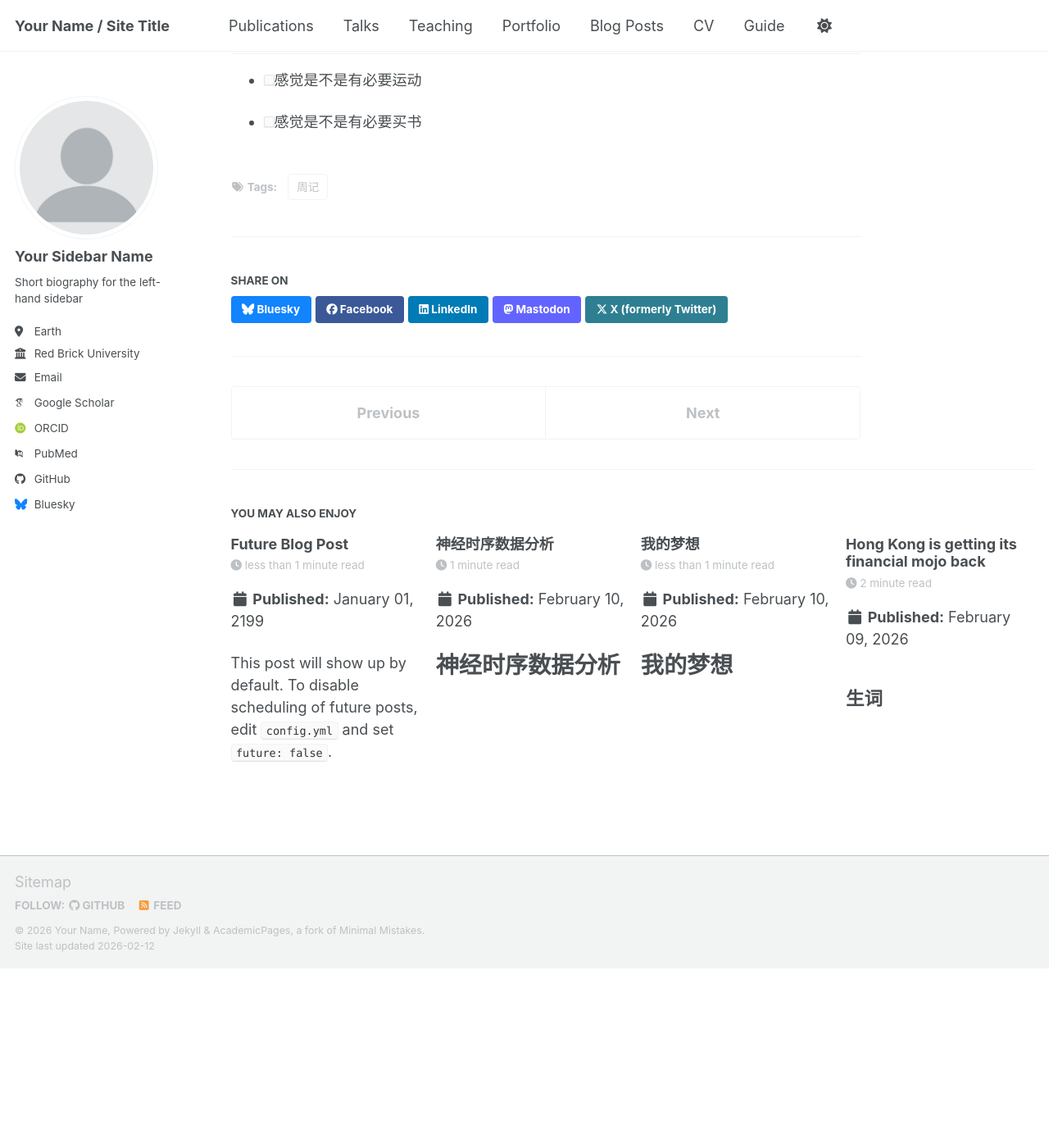
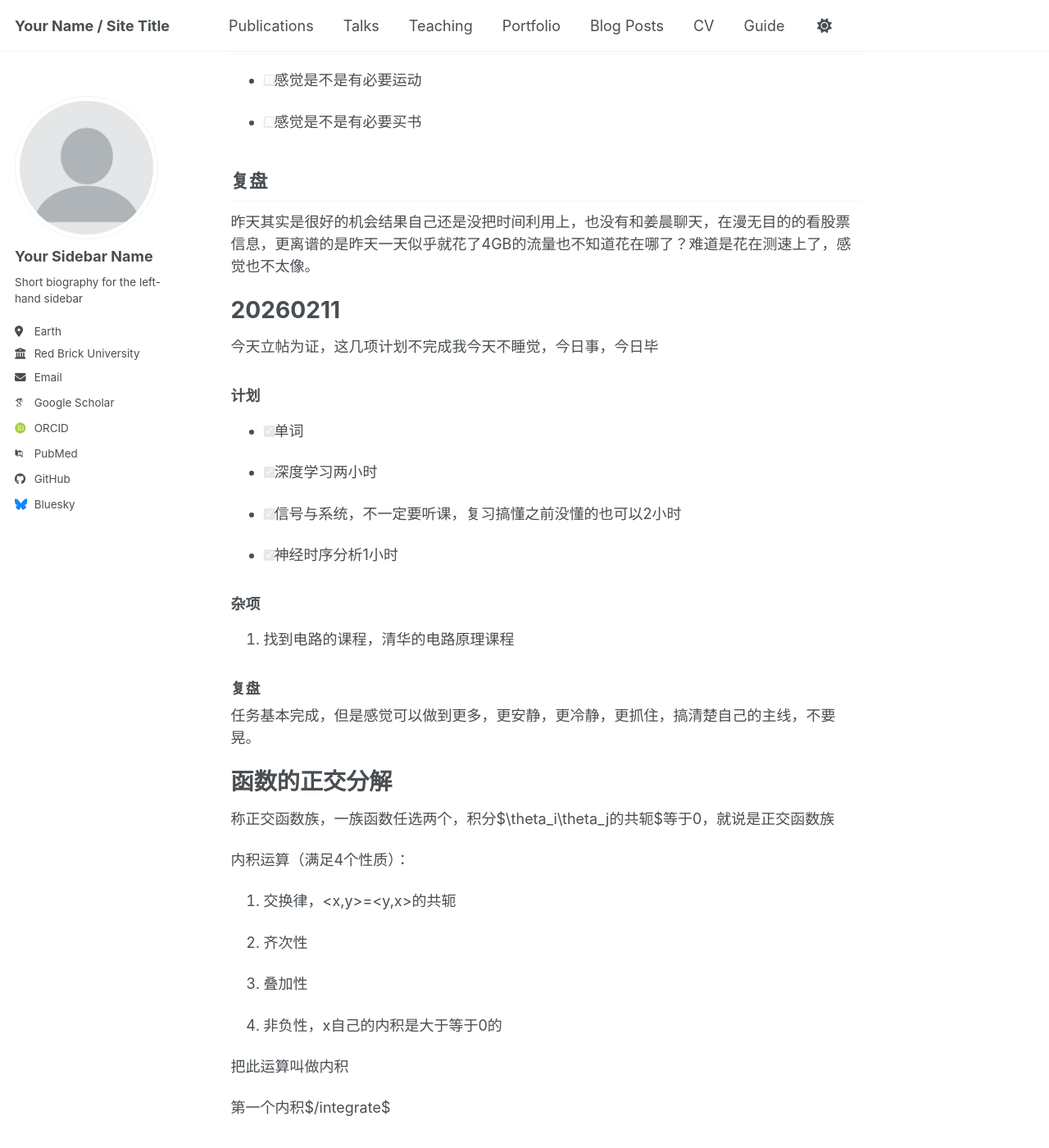
Before and after one commit to Khalil-Nan/Khalil-Nan.github.io, a Jekyll site: the page built from _posts/2026-02-09-20260209-20260215周记.md, in a window 1280 px wide and 1400 px high, scrolled down 1644 px. Shown: the whole window at 82% size. Built offline with Jekyll 4.4.1, drawn with Linux system fonts in a browser that asks for light colours; some web fonts are replaced; a script bundle is joined from its source files by our own code; library files that are not in the unit come from our copies; before the commit the page ends 2825 px from its top, so only the background shows below that; some of the changed text lies outside the part shown.

Commit message:
20260211的推进

```diff
--- a/_posts/2026-02-09-20260209-20260215周记.md
+++ b/_posts/2026-02-09-20260209-20260215周记.md
@@ -48,7 +48,7 @@ tags:
 
 ## 计划
 
-- [ ] 单词
+- [x] 单词
 
 - [ ] 2小时信号与系统
 
@@ -63,3 +63,89 @@ tags:
 - [ ] 感觉是不是有必要运动
 
 - [ ] 感觉是不是有必要买书
+
+## 复盘
+
+昨天其实是很好的机会结果自己还是没把时间利用上，也没有和姜晨聊天，在漫无目的的看股票信息，更离谱的是昨天一天似乎就花了4GB的流量也不知道花在哪了？难道是花在测速上了，感觉也不太像。
+
+# 20260211
+
+今天立帖为证，这几项计划不完成我今天不睡觉，今日事，今日毕
+
+### 计划
+
+- [x] 单词
+
+- [x]  深度学习两小时
+
+- [x] 信号与系统，不一定要听课，复习搞懂之前没懂的也可以2小时
+
+- [x] 神经时序分析1小时
+
+### 杂项
+
+1. 找到电路的课程，清华的电路原理课程
+
+### 复盘
+
+任务基本完成，但是感觉可以做到更多，更安静，更冷静，更抓住，搞清楚自己的主线，不要晃。
+
+# 函数的正交分解
+
+称正交函数族，一族函数任选两个，积分$\theta_i\theta_j的共轭$等于0，就说是正交函数族
+
+内积运算（满足4个性质）：
+
+1. 交换律，<x,y>=<y,x>的共轭
+
+2. 齐次性
+
+3. 叠加性
+
+4. 非负性，x自己的内积是大于等于0的
+
+把此运算叫做内积
+
+第一个内积$/integrate$
+
+## 正交基函数：
+
+1. 自己与自己内积大于0
+
+2. 不一样的函数内积是等于0的
+
+正交函数族是针对某个定义的内积而言的。
+
+而之前的cos，sin函数定义的内积的定义:就是乘积在周期T积分等于0
+
+## 标准正交基函数:
+
+若函数族满足:
+
+1. 自己与自己内积大于1
+
+2. 不一样的函数内积是等于0的
+
+勒让德多项式
+
+# 20260212
+
+## 计划
+
+- [ ] 单词
+
+- [ ] 1小时神经时序数据分析
+
+- [ ] 2小时信号与系统
+
+- [ ] 2小时深度学习
+
+
+
+## 杂项
+
+1. 早睡早起
+
+2. 运动可以规划上了
+
+3. 中午小睡的闹钟要订上
```
Also changed, not shown: _posts/2026-02-08-深度学习（李沐加李宏毅的课程）.md (+13 -1 lines), _posts/2026-02-10-我的梦想.md (+1 -1 lines), _posts/2026-02-10-神经时序数据分析.md (+54 -2 lines), _posts/2026-02-11-深度学习笔记第三章（李沐加李宏毅的课程）.md (added, +63 -0 lines).
